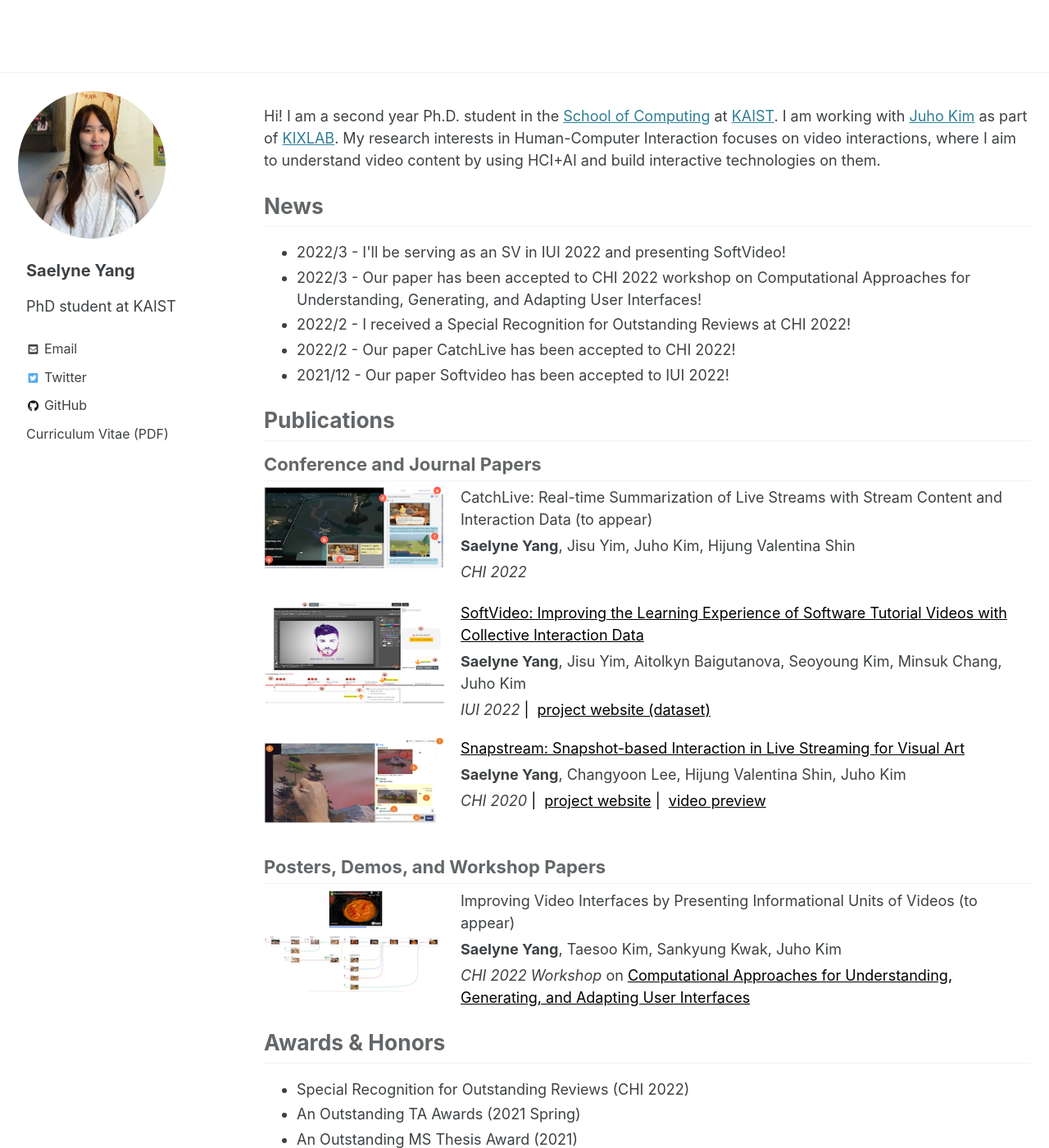
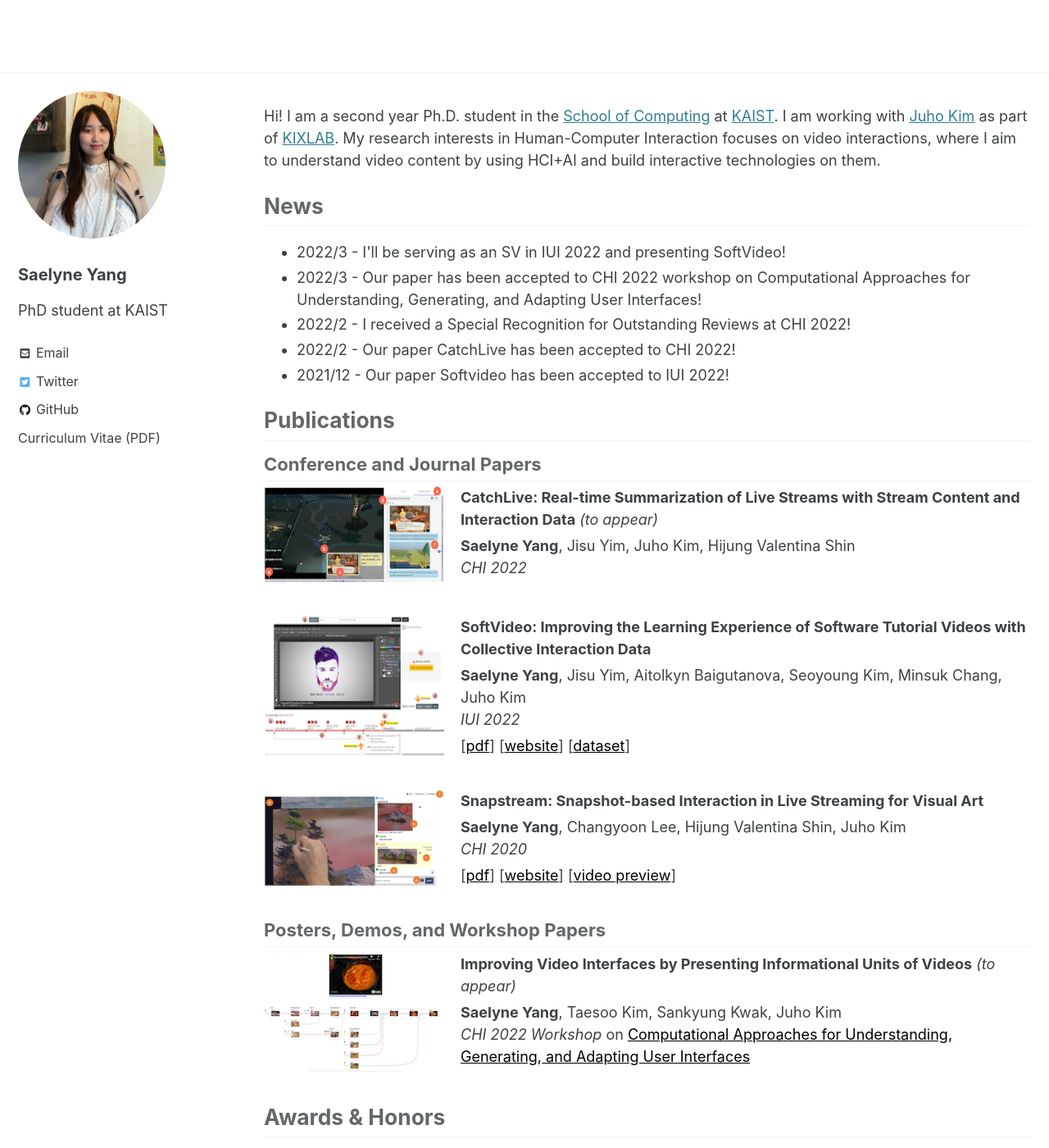
Before and after one commit to saelyne/saelyne-website, a Jekyll site: the page built from index.html, in a window 1280 px wide and 1400 px high. Shown: the whole window at 82% size. Built offline with Jekyll 4.4.1, drawn with Linux system fonts in a browser that asks for light colours; cached includes are drawn as plain includes; the list of posts is cut into pages by our own code.

Commit message:
format chagne

```diff
--- a/_data/publications.yml
+++ b/_data/publications.yml
@@ -13,7 +13,9 @@
   type: conference
   img: "./../assets/img/teaser-softvideo.png"
   materials:
-    - label: "project website (dataset)"
+    - label: "website"
+      url: "https://softvideo.kixlab.org/"
+    - label: "dataset"
       url: "https://softvideo.kixlab.org/"
   award: ""
   link: "https://kixlab.github.io/website-files/2022/iui2022-SoftVideo-paper.pdf"
@@ -24,7 +26,7 @@
   type: conference
   img: "./../assets/img/teaser-snapstream.png"
   materials:
-    - label: "project website"
+    - label: "website"
       url: "https://snapstream.kixlab.org/"
     - label: "video preview"
       url: "https://youtu.be/x62vzVBD4N4"
--- a/_includes/nav_list
+++ b/_includes/nav_list
@@ -16,7 +16,8 @@
       {% if nav.children != null %}
       <ul>
         {% for child in nav.children %}
-            <li><a href="{{ child.url | relative_url }}"{% if child.url == page.url %} class="active"{% endif %}>{{ child.title }}</a></li>
+        <li><a href="{{ child.url | relative_url }}" {% if child.url==page.url %} class="active" {% endif %}>{{
+            child.title }}</a></li>
         {% endfor %}
       </ul>
       {% endif %}
--- a/_layouts/home.html
+++ b/_layouts/home.html
@@ -27,30 +27,32 @@ layout: archive
   <div class="paper-wrapper">
     <img src="{{ paper.img }}" />
     <div class="paper-content">
-      {% if paper.link=="" or paper.link==undefined or paper.link=="<add link to your paper>"
-        %} <span title="Camera-ready version available soon!" class="paper-title">{{paper.title}}</span><span> (to
-          appear)</span>
-        {% else %}
-        <a href="{{paper.link}}" class="paper-title">{{paper.title}}</a>
+      <span class="paper-title">{{paper.title}}</span>
+      {% if paper.link=="" %}
+      <span style="font-style: italic;"> (to appear)</span>
       {% endif %}
       <div class="paper-author">
         {% for author in paper.author %}
         {{ author | markdownify }}
         {% endfor %}
       </div>
+      <div>
+        <i class="venue">{{ paper.venue }}</i>
+      </div>
       <div class="paper-meta">
-          <i class="venue">{{ paper.venue }}</i>
+        {% if paper.link !="" %}
+        [<a href="{{paper.link}}" class="material">pdf</a>]
+        {% endif %}
         <!-- {% if paper.award %}
         <span class="award">{{ paper.award }}</span>
         {% endif %} -->
         {% for material in paper.materials %}
-          <a href="{{material.url}}" class="material">{{ material.label }}</a>
+        [<a href="{{material.url}}" class="material">{{ material.label }}</a>]
         {% endfor %}
       </div>
     </div>
   </div>
   {% endfor %}
-
 </div>
 <h3 class="archive__subtitle">Posters, Demos, and Workshop Papers</h3>
 <div class="wrapper">
@@ -58,31 +60,34 @@ layout: archive
   <div class="paper-wrapper">
     <img src="{{ paper.img }}" />
     <div class="paper-content">
-      {% if paper.link=="" or paper.link==undefined or paper.link=="<add link to your paper>"
-        %} <span title="Camera-ready version available soon!" class="paper-title">{{paper.title}}</span><span> (to
-          appear)</span>
-        {% else %}
-        <a href="{{paper.link}}" class="paper-title">{{paper.title}}</a>
+      <span class="paper-title">{{paper.title}}</span>
+      {% if paper.link=="" %}
+      <span style="font-style: italic;"> (to appear)</span>
       {% endif %}
       <div class="paper-author">
         {% for author in paper.author %}
         {{ author | markdownify }}
         {% endfor %}
       </div>
-        <div class="workshop-meta">
-          <i class="venue">{{ paper.venue }}</i>
-          <span> on <a href="https://sites.google.com/nd.edu/computational-uichi22">{{paper.workshop}}</a></span>
+      <div>
+        <i class="venue">{{ paper.venue }}</i> <span> on <a href="{{paper.workshop_link}}">{{paper.workshop}}</a></span>
+      </div>
+      <div class="paper-meta">
+        {% if paper.link !="" %}
+        [<a href="{{paper.link}}" class="material">pdf</a>]
+        {% endif %}
         <!-- {% if paper.award %}
           <span class="award">{{ paper.award }}</span>
           {% endif %} -->
         {% for material in paper.materials %}
-          <a href="{{material.url}}" class="material">{{ material.label }}</a>
+        [<a href="{{material.url}}" class="material">{{ material.label }}</a>]
         {% endfor %}
       </div>
     </div>
   </div>
   {% endfor %}
 </div>
+
 <h2 class="archive__subtitle">Awards & Honors</h2>
 <ul class="list-item wrapper">
   {% for award in site.data.awards %}
@@ -115,7 +120,7 @@ layout: archive
   <li>
     <div style="font-weight: bold;">
       {{item.position}} in {{item.affiliation}}
-      {% if {{item.position}} == "Ph.D." %}
+      {% if item.position == "Ph.D." %}
       <span style="font-weight: normal;">(2021-Present)</span>
       {% endif %}
     </div>
--- a/_sass/minimal-mistakes/_sidebar.scss
+++ b/_sass/minimal-mistakes/_sidebar.scss
@@ -147,8 +147,8 @@
 .author__content {
   display: table-cell;
   vertical-align: top;
-  padding-left: 15px;
-  padding-right: 25px;
+  padding-left: 30px;
+  padding-top: 20px;
   line-height: 1;
 
   @include breakpoint($large) {
--- a/assets/css/main.scss
+++ b/assets/css/main.scss
@@ -37,13 +37,13 @@
 }
 
 .author__content {
-  padding-top: 15px;
-  padding-left: 10px;
+  // padding-top: 15px;
+  // padding-left: 10px;
   //   text-align: center;
 }
 
 .author__urls-wrapper {
-  padding-left: 10px;
+  // padding-left: 10px;
 }
 
 .page__footer-copyright {
@@ -61,13 +61,17 @@
 .paper-wrapper {
   display: flex;
   flex-direction: row;
-  margin-bottom: 20px;
+  margin-bottom: 40px;
 }
 
 .paper-wrapper img {
   width: 220px;
   //   height: 120px;
-  margin-bottom: 20px;
+  // margin-bottom: 20px;
+}
+
+.paper-title {
+  font-weight: bold;
 }
 
 .paper-content a {
@@ -88,14 +92,14 @@
 }
 
 .workshop-meta {
-  margin-top: 5px;
+  // margin-top: 5px;
 }
 
-.paper-meta a::before {
-  text-decoration: none;
-  display: inline-block;
-  content: "| \00a0";
-}
+// .paper-meta a::before {
+//   text-decoration: none;
+//   display: inline-block;
+//   content: "| \00a0";
+// }
 
 @media (max-width: 600px) {
   .author__urls-wrapper {
@@ -116,6 +120,8 @@
 
   .author__content {
     padding-right: 0;
+    padding-left: 30px;
+    padding-top: 30px;
     //   text-align: center;
   }
 }
```
Also changed, not shown: _includes/head.html (+10 -6 lines), 6 other files. Lines whose indentation alone changed are shown as unchanged.
